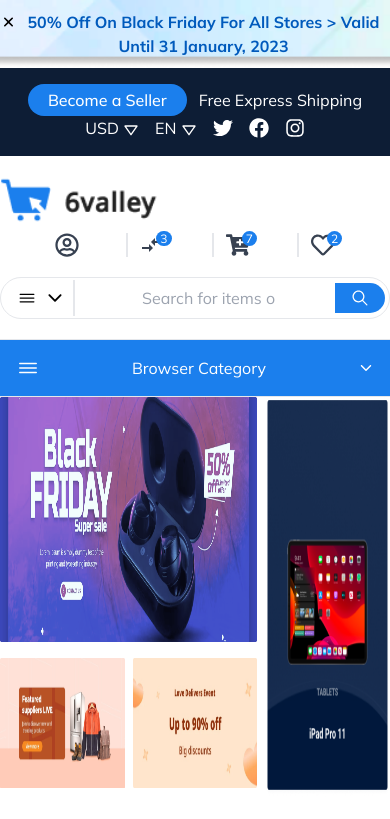
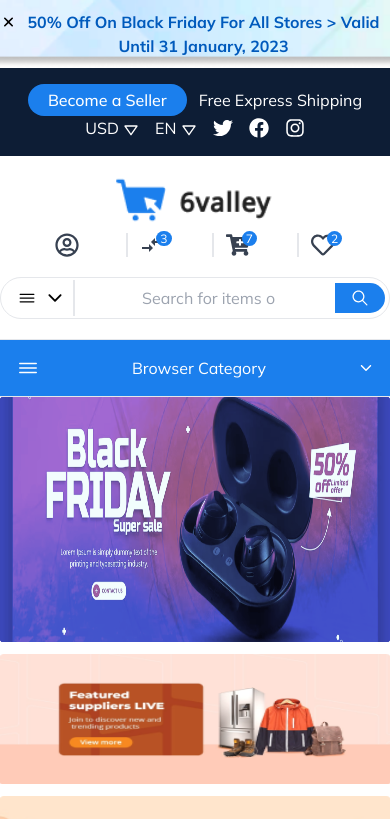
Before and after one commit to rakibshakib/valley-e-commerece, a Next.js app: page / in a window 390 px wide. Shown: the top 819 px of the page. Built offline with nearby package versions, Linux system fonts and the light colour scheme; no server answers.

Commit message:
responsive desing layout creating

```diff
--- a/src/components/Featuate/FetureImage.tsx
+++ b/src/components/Featuate/FetureImage.tsx
@@ -3,9 +3,9 @@
 
 const FetureImage = () => {
   return (
-    <div className="grid grid-rows-3 grid-cols-3 gap-x-2 gap-y-3 h-[380px]">
+    <div className="grid grid-cols-1 md:grid-rows-3 md:grid-cols-3 gap-x-2 gap-y-3 h-[380px]">
       <div
-        className="col-span-2 row-span-2"
+        className="md:col-span-2 md:row-span-2"
         style={{
           width: "100%",
           height: "245px",
@@ -23,7 +23,7 @@
         />
       </div>
       <div
-        className="row-span-3"
+        className="md:row-span-3 hidden md:block"
         style={{
           width: "100%",
           height: "400px",
--- a/src/components/navbar/NavSearchComp.tsx
+++ b/src/components/navbar/NavSearchComp.tsx
@@ -12,7 +12,7 @@
   return (
     <div className="layout-width">
       <div className="flex-column md:flex-center-between lg:flex-center-between py-5">
-        <div>
+        <div className="flex items-center justify-center">
           <Image
             src="/images/6vally-logo.png"
             width={160}
```
